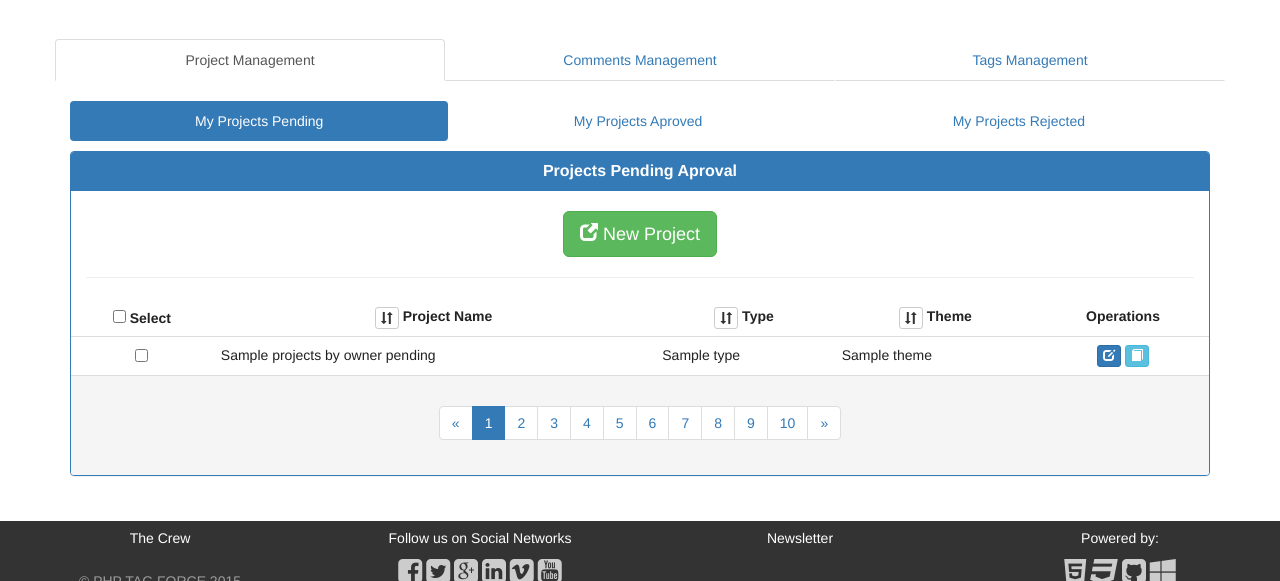
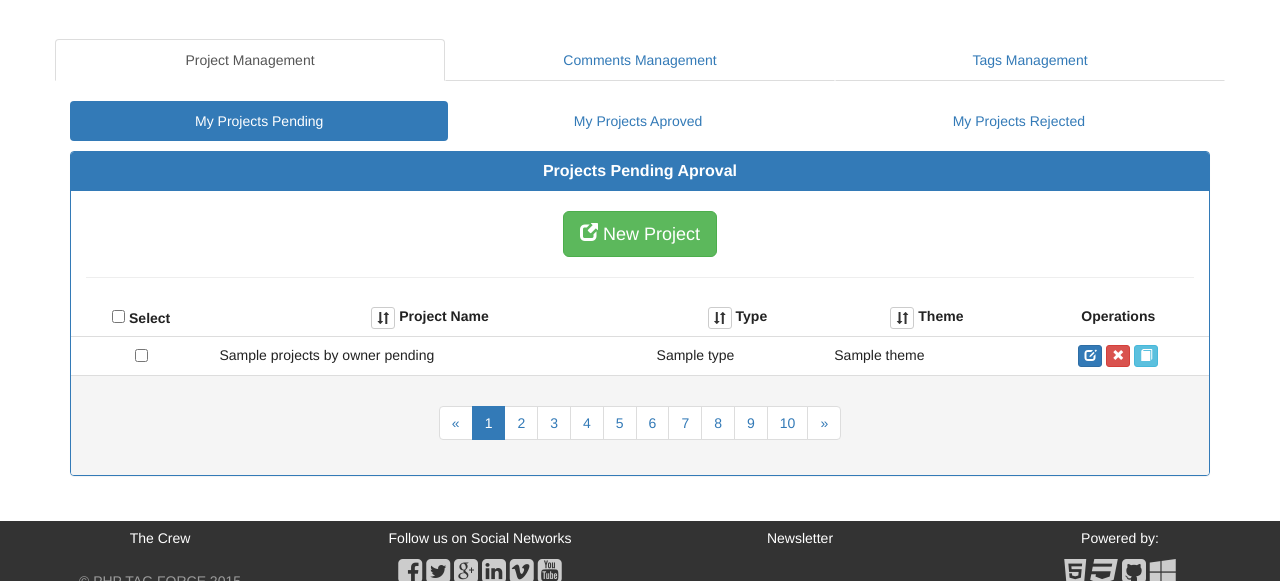
Before and after one commit to smasher35/PHP_TAG_FORCE, a PHP site: template AINET/MVC/Views/DashBoards/authorDash.view.php in a window 1280 px wide. Shown: the part 346-927 px from the top of the page. Run offline with PHP 8.4, Linux system fonts and the light colour scheme; the template is opened without the code that fills it: most values are stand-ins (such as "Sample title", 1, 10 or a date in 2020); data that the repository does not hold is empty; some libraries are stand-ins or nearby versions.

Commit message:
Minor Update
Inserção no AUTHORDASHBOARD a capacidade de poder remover conteúdos
submetidos a aprovação tal como dizem as user stories US3.4 e US3.5

```diff
--- a/AINET/MVC/Views/DashBoards/authorDash.view.php
+++ b/AINET/MVC/Views/DashBoards/authorDash.view.php
@@ -68,6 +68,7 @@
                                                         <td><?=$project->theme?></td>
                                                         <td align="center">
                                                             <button class="btn btn-primary btn-xs" data-toggle="tooltip" data-placement="bottom" title="Edit"><span class="glyphicon glyphicon-edit"></span></button>
+                                                            <button class="btn btn-danger btn-xs" data-toggle="tooltip" data-placement="bottom" title="Delete"><span class="glyphicon glyphicon-remove"></span></button>
                                                             <a href="projectDetails.php?project_id=<?=$project->id?>"><button class="btn btn-info btn-xs" data-toggle="tooltip" data-placement="bottom" title="View Project"><span class="glyphicon glyphicon-book"></span></button></a>
                                                         </td>
                                                     </tr>
@@ -187,6 +188,7 @@
                                                         <td><?=$project->refusal_msg?></td>
                                                         <td align="center">
                                                             <button class="btn btn-primary btn-xs" data-toggle="tooltip" data-placement="bottom" title="Edit"><span class="glyphicon glyphicon-edit"></span></button>
+                                                            <button class="btn btn-danger btn-xs" data-toggle="tooltip" data-placement="bottom" title="Delete"><span class="glyphicon glyphicon-remove"></span></button>
                                                             <a href="projectDetails.php?project_id=<?=$project->id?>"><button class="btn btn-info btn-xs" data-toggle="tooltip" data-placement="bottom" title="View Project"><span class="glyphicon glyphicon-book"></span></button></a>
                                                         </td>
                                                     </tr>
@@ -259,6 +261,7 @@
                                                         <td><?=$projectControler->getProjectName($comment->project_id)?></td>
                                                         <td align="center">
                                                             <button class="btn btn-primary btn-xs" data-toggle="tooltip" data-placement="bottom" title="Edit"><span class="glyphicon glyphicon-edit"></span></button>
+                                                            <button class="btn btn-danger btn-xs" data-toggle="tooltip" data-placement="bottom" title="Delete"><span class="glyphicon glyphicon-remove"></span></button>
                                                         </td>
                                                     </tr>
                                                 <?php } ?>
@@ -366,6 +369,7 @@
                                                         <td><?=$comment->refusal_msg?></td>
                                                         <td align="center">
                                                             <button class="btn btn-primary btn-xs" data-toggle="tooltip" data-placement="bottom" title="Edit"><span class="glyphicon glyphicon-edit"></span></button>
+                                                            <button class="btn btn-danger btn-xs" data-toggle="tooltip" data-placement="bottom" title="Delete"><span class="glyphicon glyphicon-remove"></span></button>
                                                         </td>
                                                     </tr>
                                                 <?php } ?>
@@ -437,6 +441,7 @@
                                                         <td><?=$projectControler->getProjectName($tag->project_id)?></td>
                                                         <td align="center">
                                                             <button class="btn btn-primary btn-xs" data-toggle="tooltip" data-placement="bottom" title="Edit"><span class="glyphicon glyphicon-edit"></span></button>
+                                                            <button class="btn btn-danger btn-xs" data-toggle="tooltip" data-placement="bottom" title="Delete"><span class="glyphicon glyphicon-remove"></span></button>
                                                         </td>
                                                     </tr>
                                                 <?php } ?>
@@ -543,6 +548,7 @@
 
                                                         <td align="center">
                                                             <button class="btn btn-primary btn-xs" data-toggle="tooltip" data-placement="bottom" title="Edit"><span class="glyphicon glyphicon-edit"></span></button>
+                                                            <button class="btn btn-danger btn-xs" data-toggle="tooltip" data-placement="bottom" title="Delete"><span class="glyphicon glyphicon-remove"></span></button>
                                                         </td>
                                                     </tr>
                                                 <?php } ?>
--- a/AINET/MVC/Views/accountsBrowsing.view.php
+++ b/AINET/MVC/Views/accountsBrowsing.view.php
@@ -71,7 +71,7 @@
 
 							<td align="center"><a href="projects.php?owner_id=<?=$user->id?>" <button class="btn btn-default btn-xs"><span class="glyphicon glyphicon-book"></span></button></td>
 							<td align="center"><a href="mailto:'<?=$user->email?>'"><button class="btn btn-success btn-xs"><span class="glyphicon glyphicon-envelope"></span></button></a></td>
-                            <td><button class="btn btn-info btn-xs" data-toggle="tooltip" data-placement="bottom" title="View Account"><span class="glyphicon glyphicon-book"></span></button></td>
+                            <td><button class="btn btn-info btn-xs align-center" data-toggle="tooltip" data-placement="bottom" title="View Account"><span class="glyphicon glyphicon-book"></span></button></td>
 						</tr>
 					<?php }?>
 				</table> <!-- Fim da TAbela -->
```
